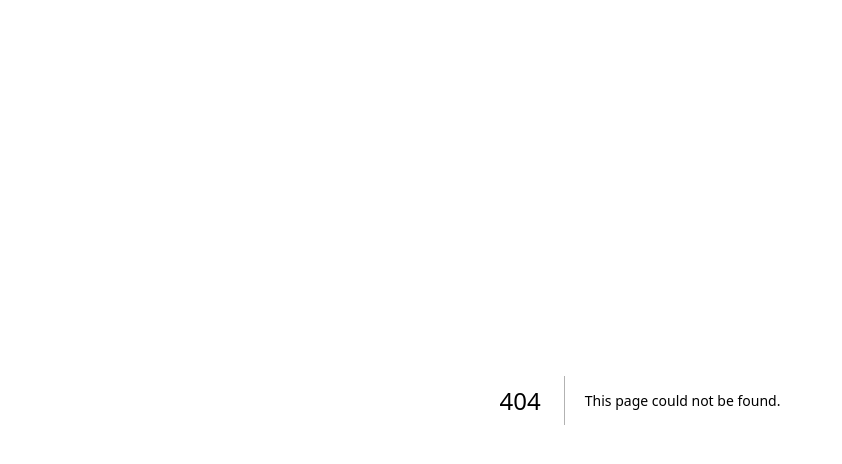
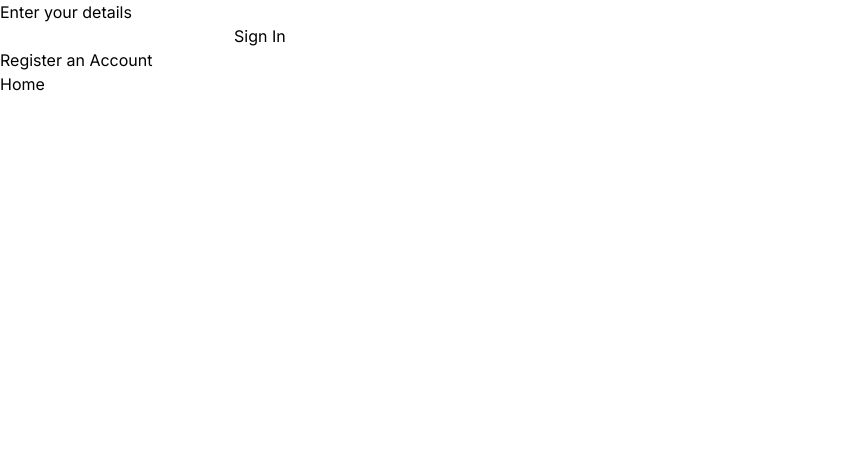
Before and after one commit to tdietzel/GameDen, a Next.js app in the folder solution/: page /login in a window 1280 px wide. Before the commit this address had no page. Shown: the top 464 px of the page, without its empty margins (0-842 px from the left). Built offline with nearby package versions, Linux system fonts and the light colour scheme; no server answers.

Commit message:
add: /home, /register & /login routes

```diff
--- /dev/null
+++ b/solution/app/components/LoginForm.jsx
@@ -0,0 +1,18 @@
+import Link from 'next/link'
+export default function LoginForm() {
+  return (
+    <>
+      <div>
+        <h1>Enter your details</h1>
+        <form>
+          <input type='text'/>
+          <button type='submit'>Sign In</button>
+        </form>
+        <div className='flex flex-col'>
+          <Link href='/register'>Register an Account</Link>
+          <Link href='/'>Home</Link>
+        </div>
+      </div>
+    </>
+  )
+}
--- /dev/null
+++ b/solution/app/components/RegisterForm.jsx
@@ -0,0 +1,18 @@
+import Link from 'next/link'
+export default function RegisterForm() {
+  return (
+    <>
+      <div>
+        <h1>Create an account</h1>
+        <form>
+          <input type='text'/>
+          <button type='submit'>Play Now</button>
+        </form>
+        <div className='flex flex-col'>
+          <Link href='/login'>Sign In</Link>
+          <Link href='/'>Home</Link>
+        </div>
+      </div>
+    </>
+  )
+}
--- /dev/null
+++ b/solution/app/login/page.jsx
@@ -0,0 +1,11 @@
+import LoginForm from "../components/LoginForm";
+import { getServerSession } from "next-auth";
+import { redirect } from "next/navigation";
+import { authOptions } from "../pages/[...nextauth]/route";
+
+export default async function Login() {
+  const session = await getServerSession(authOptions);
+
+  if (session) redirect("/");
+  return <LoginForm />;
+}
--- /dev/null
+++ b/solution/app/page.jsx
@@ -0,0 +1,19 @@
+import Link from 'next/link'
+import { getServerSession } from "next-auth"
+import { redirect } from "next/navigation"
+import { authOptions } from "./pages/[...nextauth]/route"
+
+export default async function Home() {
+  const session = await getServerSession(authOptions);
+
+  if (session) redirect("/");
+
+  return (
+    <>
+    <div className='flex flex-col'>
+      <Link href='/login'>Login</Link>
+      <Link href='register'>Register</Link>
+    </div>
+    </>
+  );
+}
--- a/solution/app/page.tsx
+++ /dev/null
@@ -1,7 +0,0 @@
-export default function Home() {
-  return (
-    <main>
-      <h1>Test</h1>
-    </main>
-  );
-}
--- /dev/null
+++ b/solution/app/register/page.jsx
@@ -0,0 +1,11 @@
+import RegisterForm from "../components/RegisterForm";
+import { getServerSession } from "next-auth";
+import { redirect } from "next/navigation";
+import { authOptions } from "../pages/[...nextauth]/route";
+
+export default async function Register() {
+  const session = await getServerSession(authOptions);
+
+  if (session) redirect("/");
+  return <RegisterForm />;
+}
--- a/solution/tsconfig.json
+++ b/solution/tsconfig.json
@@ -21,6 +21,6 @@
       "@/*": ["./*"]
     }
   },
-  "include": ["next-env.d.ts", "**/*.ts", "**/*.tsx", ".next/types/**/*.ts"],
+  "include": ["next-env.d.ts", "**/*.ts", "**/*.tsx", ".next/types/**/*.ts", "app/page.jsx", "app/models/user.js"],
   "exclude": ["node_modules"]
 }
```
